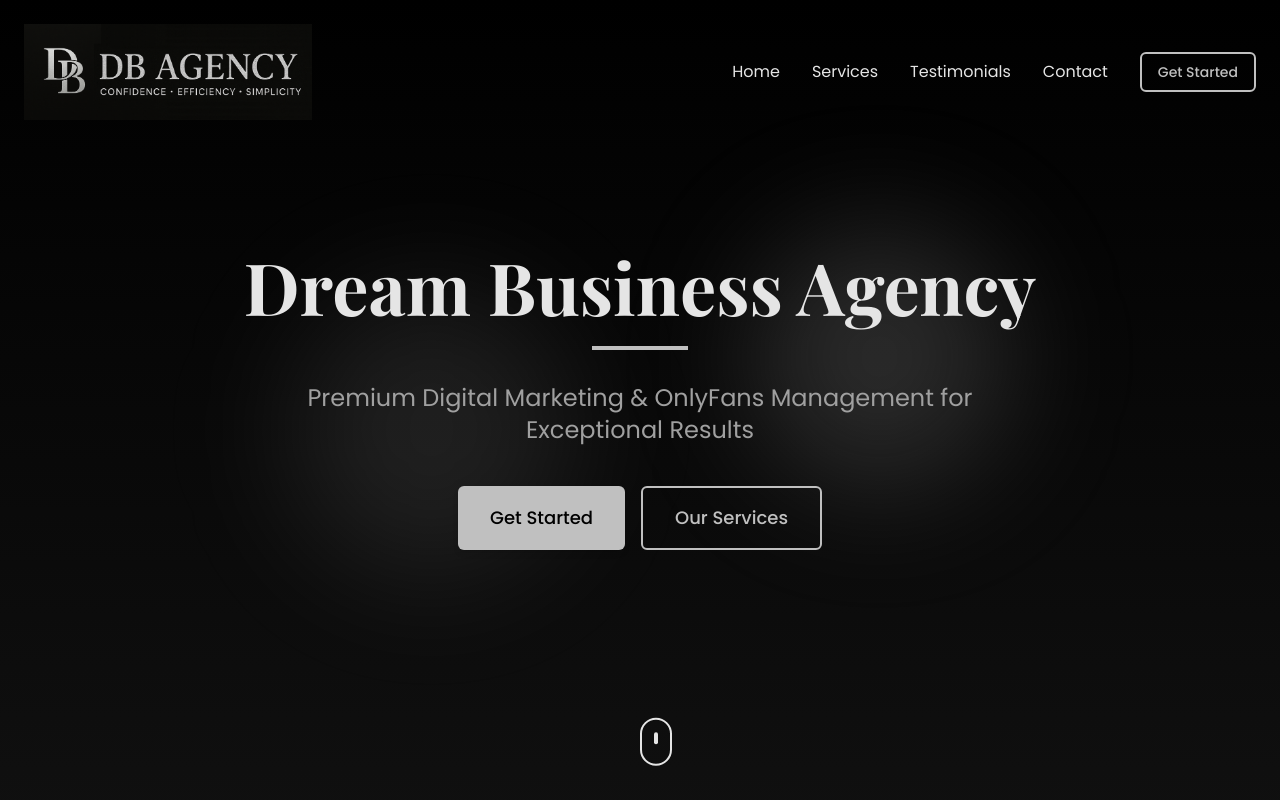
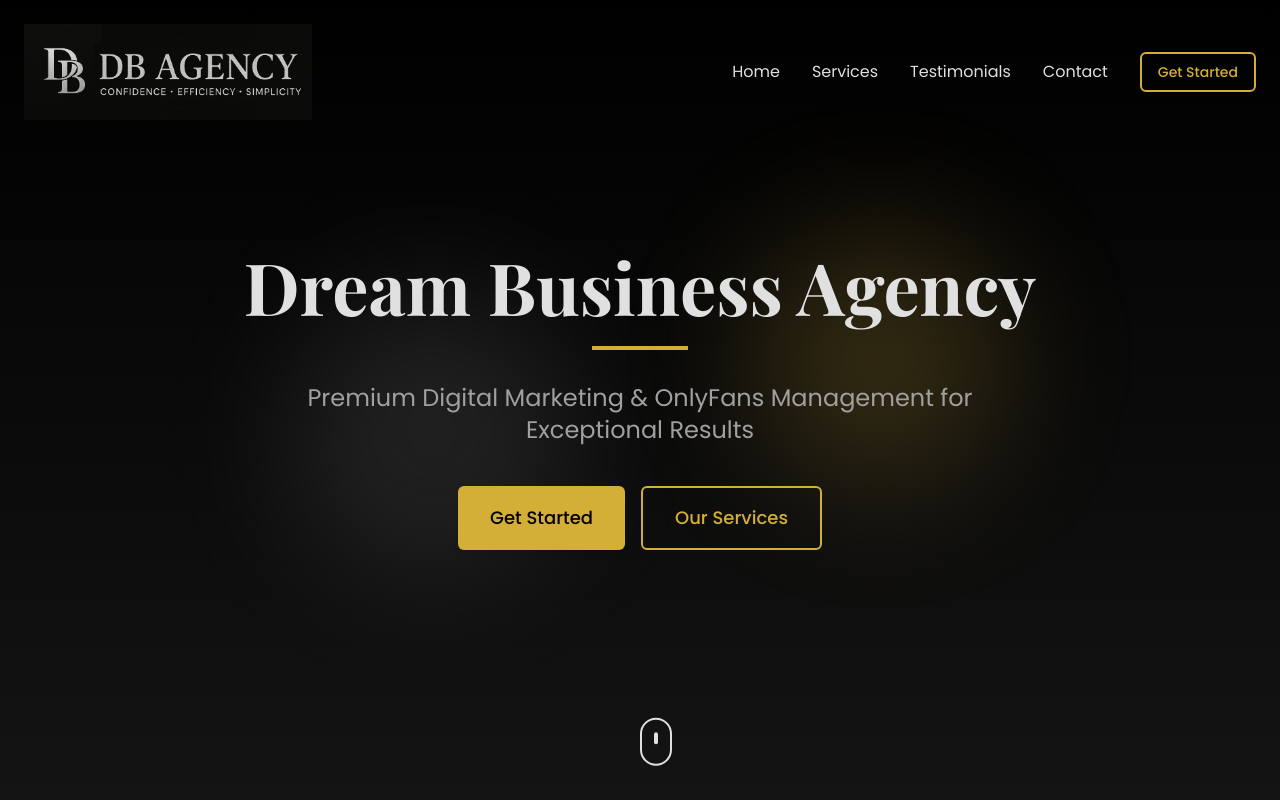
Before and after one commit to SamLaRatatouille/samlaratatouille.github.io, a React (Vite) app: page / in a window 1280 px wide. Shown: the top 800 px of the page. Built offline with nearby package versions, Linux system fonts and the light colour scheme.

Commit message:
Update site colors to match logo

```diff
--- a/tailwind.config.js
+++ b/tailwind.config.js
@@ -5,18 +5,18 @@ export default {
     extend: {
       colors: {
         primary: {
-          DEFAULT: '#E5E5E5', // metallic silver
-          light: '#FFFFFF',
+          DEFAULT: '#E0E0E0', // silver
+          light: '#F5F5F5',
           dark: '#A0A0A0',
         },
         secondary: {
-          DEFAULT: '#000000', // rich black
-          light: '#1A1A1A',
+          DEFAULT: '#000000', // black
+          light: '#212121',
         },
         accent: {
-          DEFAULT: '#C0C0C0', // silver
-          light: '#D9D9D9',
-          dark: '#808080',
+          DEFAULT: '#D4AF37', // gold
+          light: '#F5D76E',
+          dark: '#996515',
         },
       },
       fontFamily: {
```
